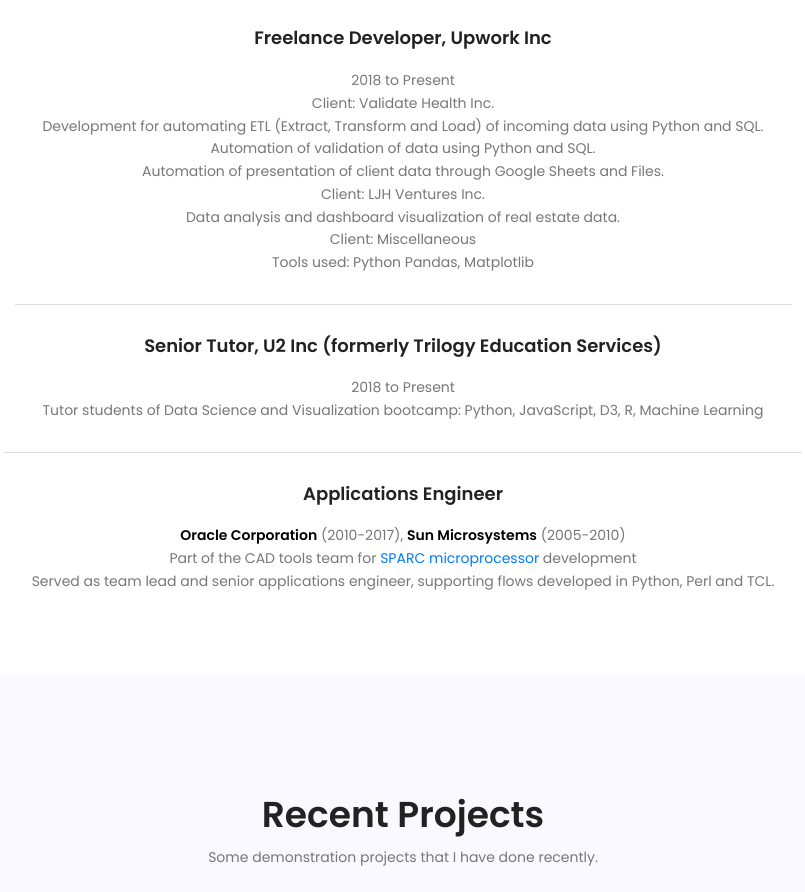
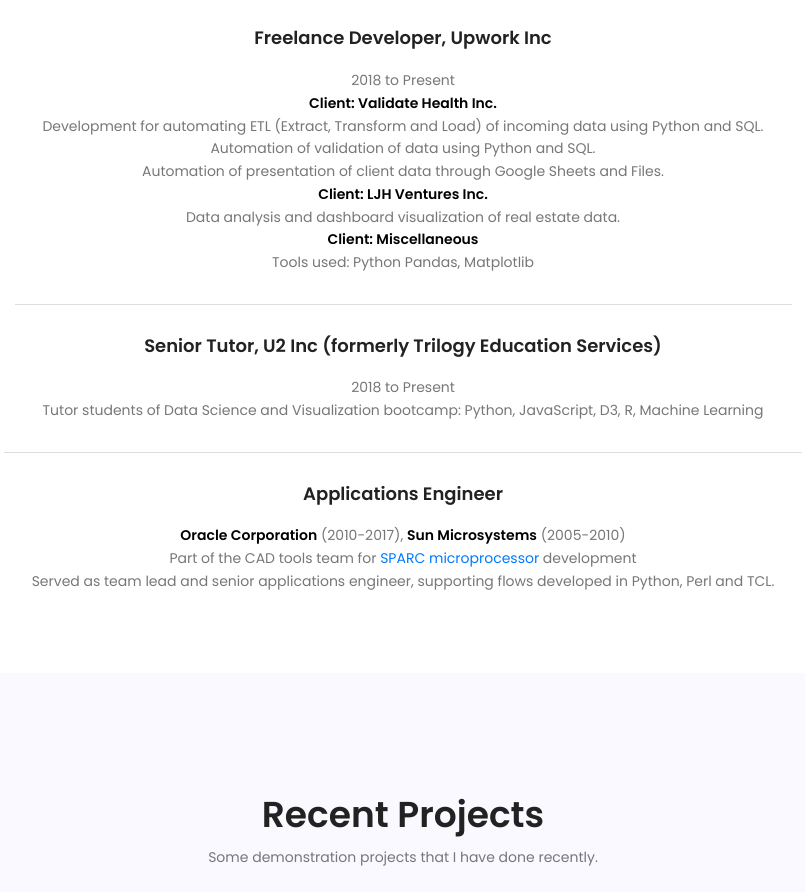
Before and after one commit to sandhya-sago/sandhya-sago.github.io, a plain HTML site: page index.html in a window 1280 px wide. Shown: the part 1594-2486 px from the top of the page, without its empty margins (237-1042 px from the left). Drawn offline with nearby package versions, Linux system fonts and the light colour scheme.

Commit message:
Update format

```diff
--- a/index.html
+++ b/index.html
@@ -179,13 +179,13 @@ Years of experence in coding in Python, testing (regression testing, unit testin
 							<div class="single-qly">
 								<h4 class="pb-20">Freelance Developer, Upwork Inc</h4>
 								<p>2018 to Present</p>
-								<p>Client: Validate Health Inc.</p>
+								<p><b>Client: Validate Health Inc.</b></p>
 								<p>Development for automating ETL (Extract, Transform and Load) of incoming data using Python and SQL.</p>
 								<p>Automation of validation of data using Python and SQL.</p>
 								<p>Automation of presentation of client data through Google Sheets and Files.</p>
-								<p>Client: LJH Ventures Inc.</p>
+								<p><b>Client: LJH Ventures Inc.</b></p>
 								<p>Data analysis and dashboard visualization of real estate data.</p>
-								<p>Client: Miscellaneous</p>
+								<p><b>Client: Miscellaneous</b></p>
 								<p>Tools used: Python Pandas, Matplotlib</p>
 							</div>
 							<div class="btm-border d-block mx-auto"></div>
```
